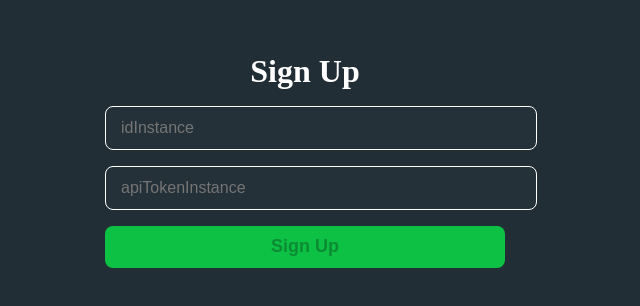
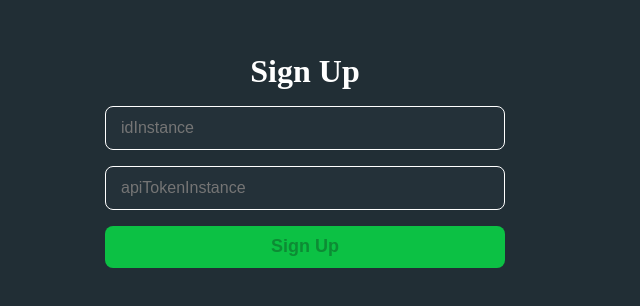
Before and after one commit to loqumi/whatsapp-api, a React (Create React App) app: page / in a window 1280 px wide. Shown: the part 240-546 px from the top of the page, without its empty margins (335-975 px from the left). Built offline with nearby package versions, Linux system fonts and the light colour scheme; the HTML template or start-up script is replaced by a standard one.

Commit message:
fix: fixed styles

```diff
--- a/src/styles/authPage.css
+++ b/src/styles/authPage.css
@@ -19,7 +19,6 @@
         border: 1px solid white;
         border-radius: 8px;
         height: 42px;
-        color: black;
         font-size: 16px;
         padding: 0 15px;
     }
--- a/src/styles/chatPage.css
+++ b/src/styles/chatPage.css
@@ -1,5 +1,7 @@
 .chat-page {
-
+    input {
+        width: 100%;
+    }
     .header {
         position: sticky;
         top: 0;
@@ -17,6 +19,7 @@
         }
     }
 }
+
 .chat-messages {
     position: relative;
     padding: 24px 24px 74px 24px;
@@ -46,7 +49,6 @@
 }
 
 input {
-    width: 100%;
     height: 42px;
     font-size: .9375rem;
     border-radius: 8px;
```
